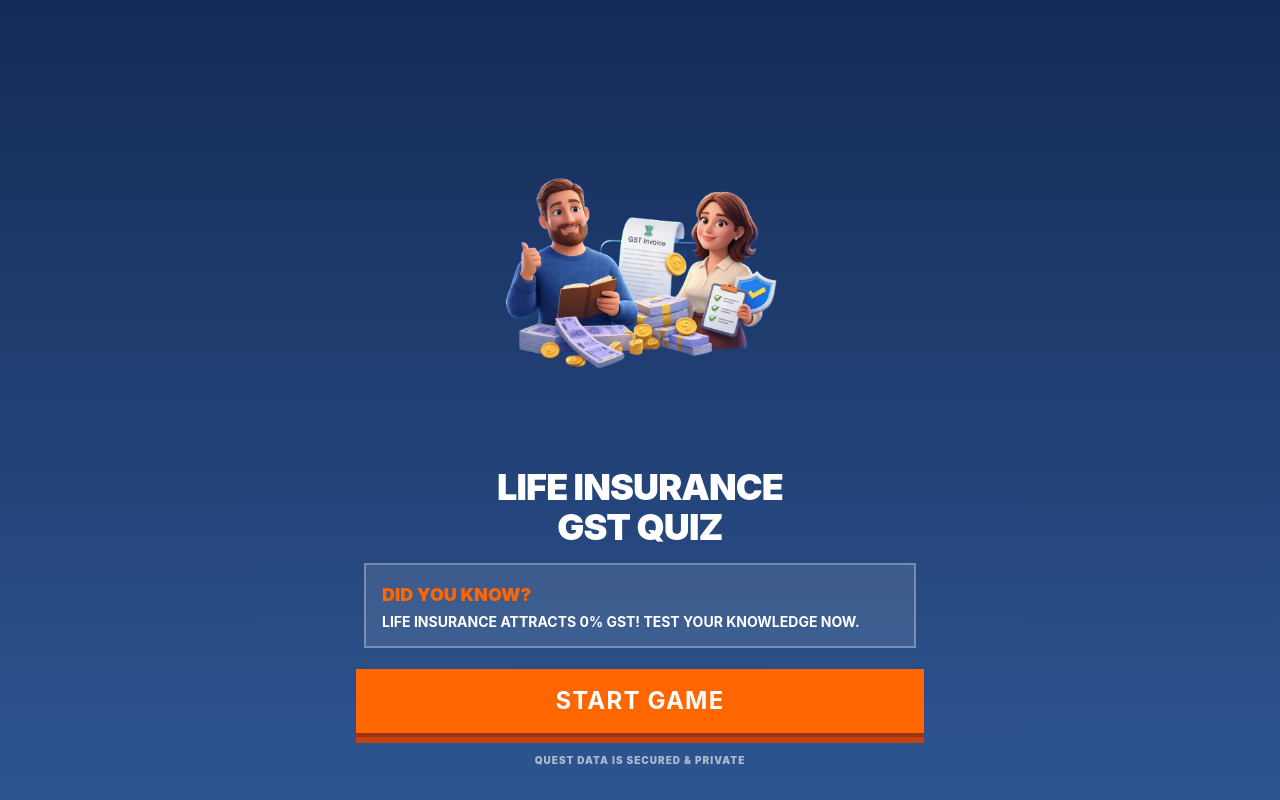
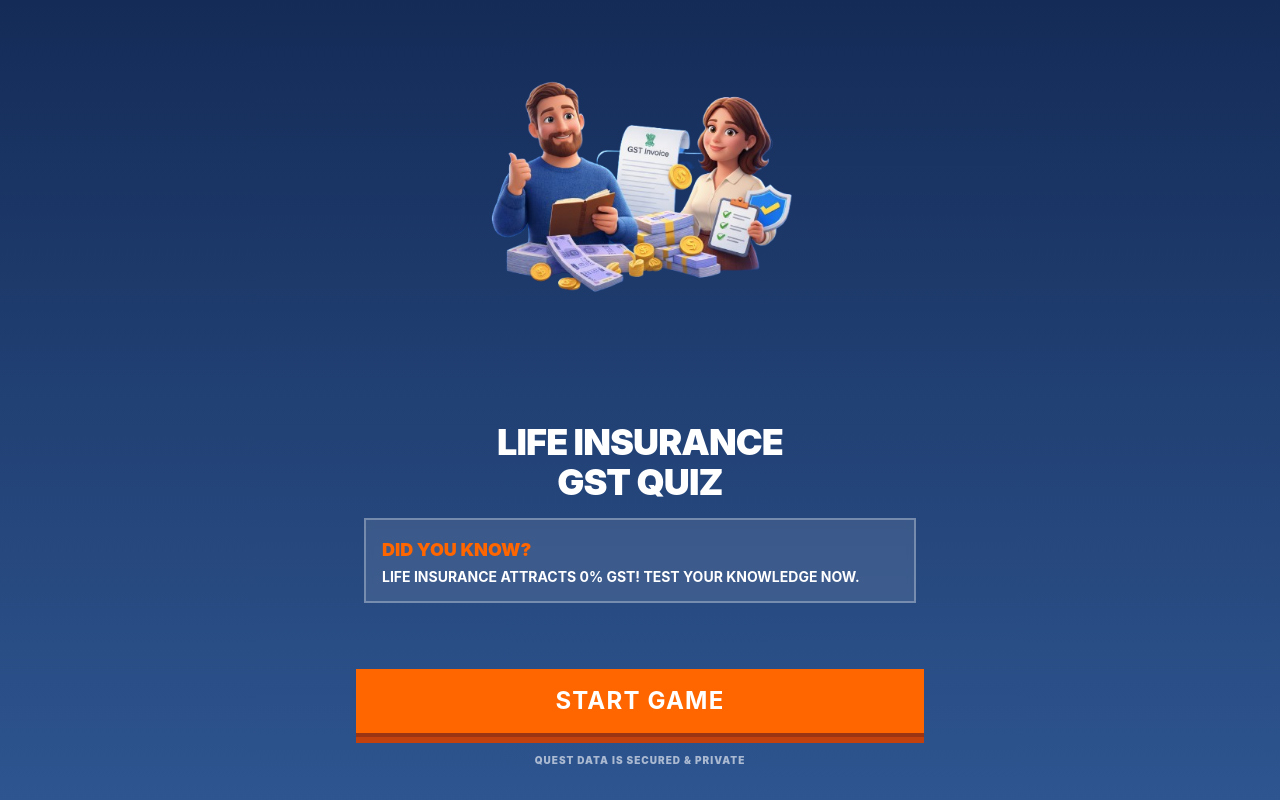
Before and after one commit to abhi00123/quiz-game, a React (Vite) app: page / in a window 1280 px wide. Built offline with nearby package versions, Linux system fonts and the light colour scheme.

Commit message:
feat: Add initial WelcomeScreen component with GST quiz branding and start button.

```diff
--- a/src/components/WelcomeScreen.jsx
+++ b/src/components/WelcomeScreen.jsx
@@ -10,12 +10,12 @@ const WelcomeScreen = ({ onStart }) => {
             transition={{ duration: 0.3 }}
         >
             {/* Character Section */}
-            <div className="flex justify-center -my-2">
+            <div className="flex justify-center mb-6">
                 <motion.div
                     initial={{ scale: 0, opacity: 0 }}
                     animate={{ scale: 1, opacity: 1 }}
                     transition={{ type: "spring", stiffness: 200, damping: 15, delay: 0.5 }}
-                    className="w-[317px] h-[430px]"
+                    className="w-[70vw] h-[35vh] sm:w-[317px] sm:h-[300px]"
                 >
                     <img
                         src="/assets/gst.png"
```
Also changed, not shown: public/assets/gst.png.
